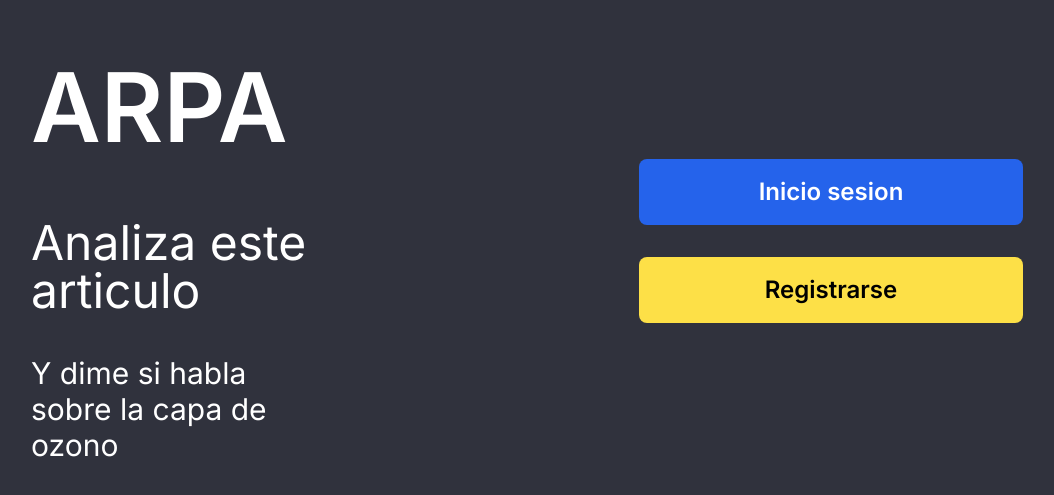
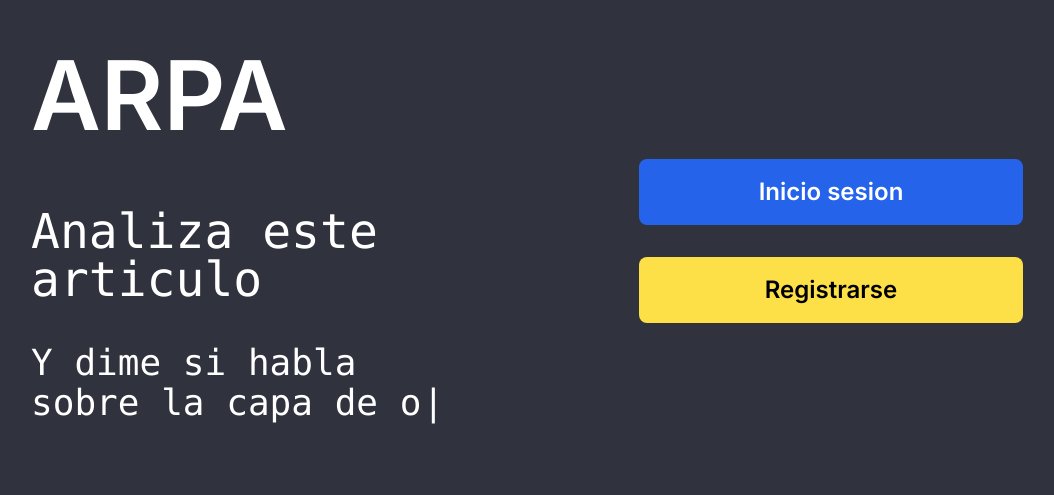
Before and after one commit to raxhacks/arpa-softtek, a Next.js app in the folder frontend/: page / in a window 1280 px wide. Shown: the part 139-634 px from the top of the page, without its empty margins (129-1183 px from the left). Built offline with nearby package versions, Linux system fonts and the light colour scheme.

Commit message:
routing updates among pages and changes in the login

```diff
--- a/frontend/app/CargarArchivos/page.tsx
+++ b/frontend/app/CargarArchivos/page.tsx
@@ -1,11 +1,12 @@
 'use client';
+
 import { deleteCookie } from "cookies-next";
+
 import Link from 'next/link';
 import './CargarArchivos.css';
 import { useState } from 'react';
 import axios from 'axios';
 import { Fade } from "react-awesome-reveal";
-
 import { createDocument } from '@/services/document.service';
 import { useRouter } from 'next/navigation';
 
@@ -48,7 +49,6 @@ function SectionsHeader() {
 }
 
 function Arrow(back: any) {
-  const router = useRouter();
   return(
     <button className="arrow" onClick={() => {back.selected && back.goBack()}}>
       <i className="material-icons" style={{fontSize: "400%"}}>keyboard_backspace</i>
--- a/frontend/app/page.tsx
+++ b/frontend/app/page.tsx
@@ -1,19 +1,36 @@
+'use client';
+
 import MyTabs from './components/MyTabs'
+import { useEffect, useState } from 'react';
+import Typewriter from 'typewriter-effect';
 
 export default function Home() {
   return (
     <main className="flex min-h-screen flex-col items-center text-white">
       <div className="grid lg:grid-cols-2 w-full flex-grow">
         <div className="lg:ml-10 flex items-center justify-center ">
-          <div className='p-16 lg:pl-20 lg:ml-10 flex-grow'>
-            <div className=" flex-col text-7xl text-center font-semibold lg:text-left lg:pb-16 lg:text-8xl lg:static ">
+          <div className='pl-16 pb-16 lg:pl-20 lg:ml-10 flex-grow'>
+            <div className="pr-16 pt-16 lg:pt-10 flex-col text-7xl text-center font-semibold lg:text-left lg:pb-16 lg:text-8xl lg:static ">
               ARPA
             </div>
-            <div className="felx-col text-5xl max-w-[20ch] pb-5 pt-16 lg:pt-0 lg:text-5xl lg:static ">
+            <div className="felx-col text-5xl max-w-[50ch] pb-5 pt-16 lg:pt-0 lg:static font-mono">
               Analiza este articulo
             </div>
-            <div className="felx-col text-3xl max-w-[15ch] pt-5 lg:text-3xl">
-              Y dime si habla sobre la capa de ozono
+            <div className="felx-col text-3xl max-w-[20ch] pt-5 lg:text-4xl font-mono h-32">
+              <Typewriter
+                options={{
+                  strings:[
+                    "Y dime si habla sobre la capa de ozono",
+                    "Y dime si habla sobre el capitalismo",
+                    "Y dime si habla sobre la guerra fria",
+                    "Y dime si menciona algo sobre las nebulosas",
+                    "Y ayudame a seguir aprendiendo"
+                  ],
+                  autoStart: true,
+                  loop: true
+
+                }}
+              />
             </div>
           </div>
         </div>
--- a/frontend/tsconfig.json
+++ b/frontend/tsconfig.json
@@ -21,6 +21,6 @@
       "@/*": ["./*"]
     }
   },
-  "include": ["next-env.d.ts", "**/*.ts", "**/*.tsx", ".next/types/**/*.ts", "app/components/MyTabs.js", "app/template.js"],
+  "include": ["next-env.d.ts", "**/*.ts", "**/*.tsx", ".next/types/**/*.ts", "app/components/MyTabs.js", "app/template.tsx"],
   "exclude": ["node_modules"]
 }
```
